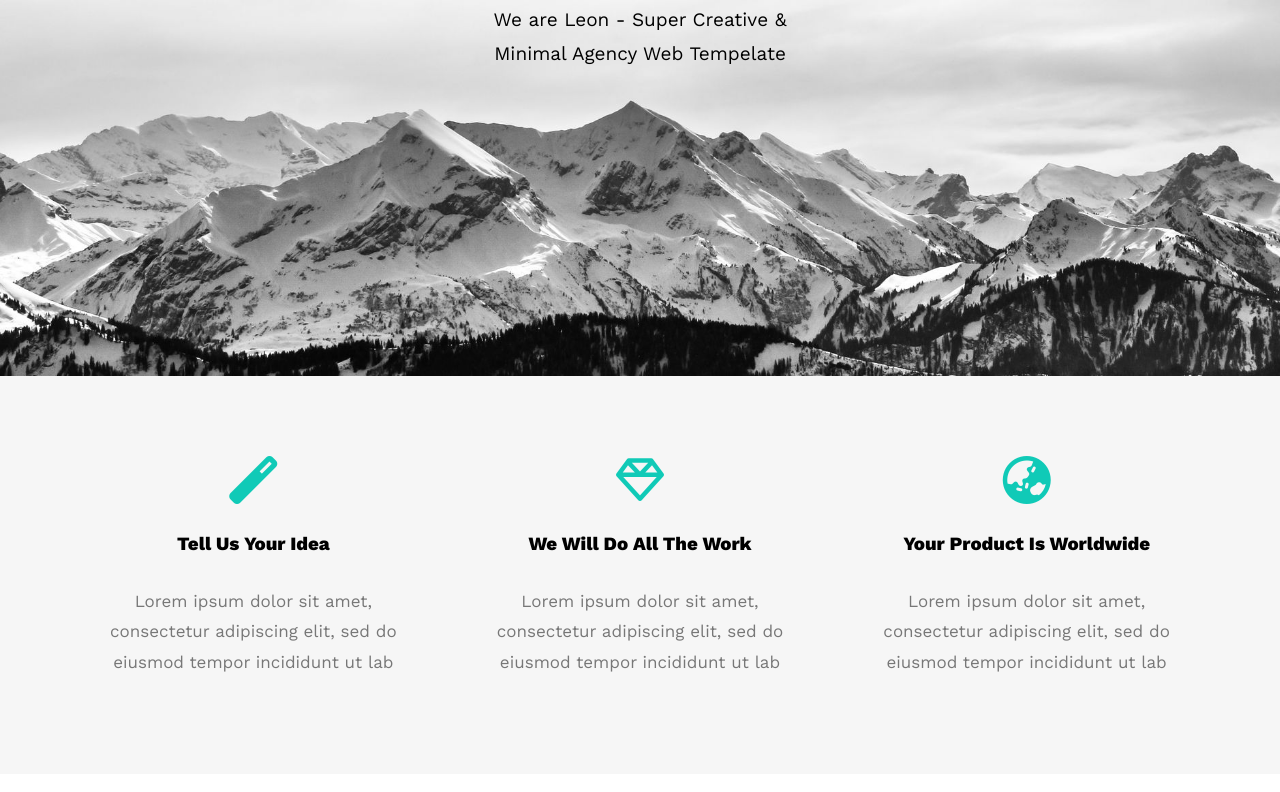
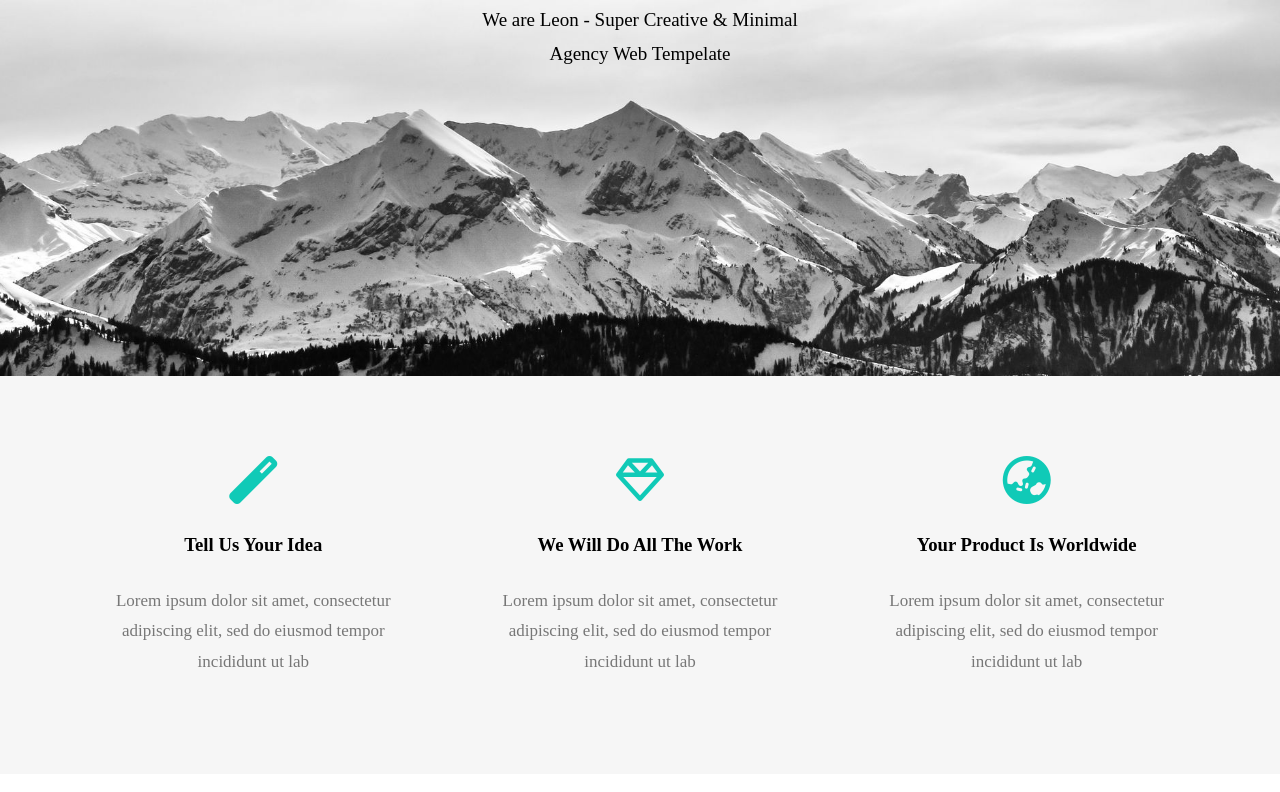
Before and after one commit to SamaAbdelatty/leon, a plain HTML site: page index.html in a window 1280 px wide. Shown: the part 424-1216 px from the top of the page. Drawn offline with nearby package versions, Linux system fonts and the light colour scheme.

Commit message:
removing font family

```diff
--- a/css/style.css
+++ b/css/style.css
@@ -13,7 +13,7 @@ html{
 
 
 body {
-  font-family: "Work Sans", sans-serif;
+  /* font-family: "Work Sans", sans-serif; */
 }
 
 .container {
```
